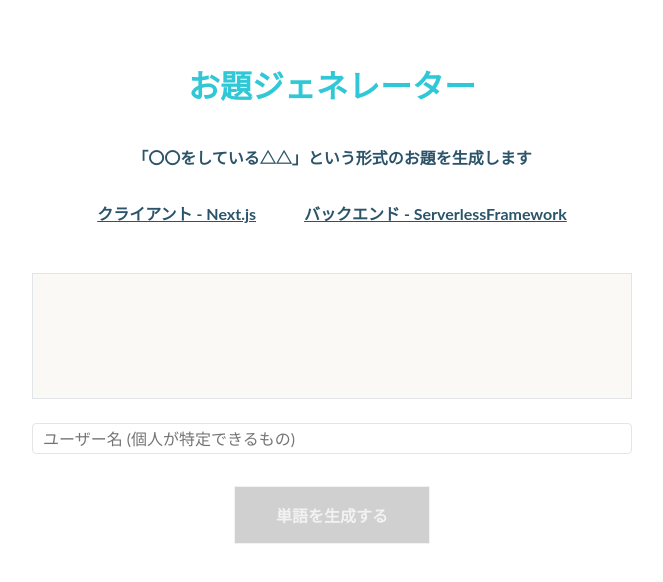
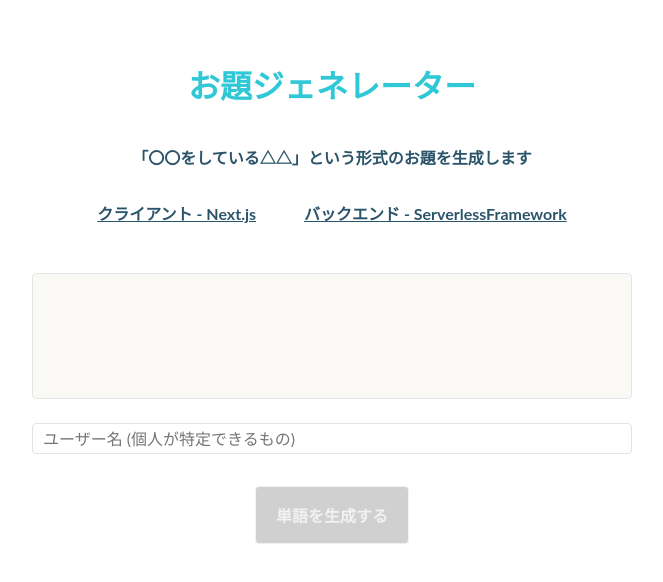
Before and after one commit to kubo-hide-kun/creative-meetup, a Next.js app: page / in a window 1280 px wide. Shown: the top 582 px of the page, without its empty margins (308-971 px from the left). Built offline with nearby package versions, Linux system fonts and the light colour scheme.

Commit message:
feat: input系のhooksの作成

```diff
--- a/components/BasicBtn.tsx
+++ b/components/BasicBtn.tsx
@@ -1,13 +1,33 @@
 import styled from "styled-components";
 
-export const BasicBtn = styled.button<{ disabled: boolean }>`
+export const BasicBtnUI = styled.button<{ disabled: boolean }>`
   padding: 16px 20px;
-  border: 1px solid ${({disabled}) => (!disabled ? "#30c8d6" : "#f2f2f2")};
-  background-color: ${({disabled}) => (!disabled ? "#30c8d6" : "#d0d0d0")};
-  color: ${({disabled}) => (!disabled ? "white" : "#f2f2f2")};
+  border: 1px solid ${({ disabled }) => (!disabled ? "#30c8d6" : "#f2f2f2")};
+  border-radius: 4px;
+  background-color: ${({ disabled }) => (!disabled ? "#30c8d6" : "#d0d0d0")};
+  color: ${({ disabled }) => (!disabled ? "white" : "#f2f2f2")};
   font-weight: bold;
   font-size: 1rem;
   font-family: Lato, "Hiragino Maru Gothic Pro", "Meiryo UI", Meiryo,
     "MS PGothic", sans-serif;
   cursor: pointer;
 `;
+
+type Props = {
+  children?: React.ReactNode;
+  onClick: () => void;
+  disabled: boolean;
+};
+export const BasicBtn: React.VFC<Props> = ({ children, onClick, disabled }) => {
+  const handleClick = () => {
+    if (!disabled) {
+      onClick();
+    }
+  };
+
+  return (
+    <BasicBtnUI onClick={handleClick} disabled={disabled}>
+      {children}
+    </BasicBtnUI>
+  );
+};
--- a/components/BasicInput.tsx
+++ b/components/BasicInput.tsx
@@ -5,10 +5,10 @@ export const BasicInput = styled.input`
   padding: 5px 10px;
   outline: none;
   border: 1px solid #e1e5e7;
+  border-radius: 4px;
   box-sizing: border-box;
   color: #2b546a;
   font-size: 1rem;
   font-family: Lato, "Hiragino Maru Gothic Pro", "Meiryo UI", Meiryo,
     "MS PGothic", sans-serif;
-  border-radius: 4px;
 `;
--- a/hooks/useFetch.tsx
+++ b/hooks/useFetch.tsx
@@ -7,7 +7,6 @@ export const useFetch = (url: string) => {
   const startFetch = (init?: RequestInit) => {
     const f = async () => {
       try {
-        console.log(url, init);
         const response = await fetch(url, init);
         const data = await response.json();
         setResult(data);
--- /dev/null
+++ b/hooks/useInput.tsx
@@ -0,0 +1,15 @@
+import { useState, ChangeEvent } from "react";
+
+export const useInput = (initialValue: string) => {
+  const [value, setValue] = useState(initialValue);
+
+  const handleChange = (event: ChangeEvent<HTMLInputElement>) => {
+    setValue(event.currentTarget.value);
+  };
+
+  return {
+    value,
+    setValue,
+    handleChange,
+  };
+};
--- a/pages/index.tsx
+++ b/pages/index.tsx
@@ -4,6 +4,7 @@ import styled from "styled-components";
 import { BasicBtn } from "components/BasicBtn";
 import { BasicInput } from "components/BasicInput";
 import { useFetch } from "hooks/useFetch";
+import { useInput } from "hooks/useInput";
 
 const Container = styled.div`
   display: flex;
@@ -21,6 +22,7 @@ const GenerateResultDiv = styled.div`
   margin-bottom: 24px;
   padding: 12px;
   border: 1px solid #e1e5e7;
+  border-radius: 4px;
   box-sizing: border-box;
   background: #fbf9f5;
   color: #2b546a;
@@ -41,7 +43,7 @@ const GenerateBtn = styled(BasicBtn)`
 `;
 
 const HOME: React.VFC = () => {
-  const [username, setUserName] = useState("");
+  const { value: username, setValue: setUserName, handleChange } = useInput("");
   const { result, isLoading, startFetch } = useFetch(
     "https://o66nqaepga.execute-api.ap-northeast-1.amazonaws.com/dev/getWord"
   );
@@ -55,14 +57,7 @@ const HOME: React.VFC = () => {
     }
   }, []);
 
-  const handleClickGenerateBtn = (event: ChangeEvent<HTMLInputElement>) => {
-    setUserName(event.currentTarget.value);
-  };
-
   const handleGenerateBtnClick = () => {
-    if (disabled) {
-      return;
-    }
     localStorage.setItem("oekaki-user", username);
     startFetch({
       method: "POST",
@@ -79,7 +74,7 @@ const HOME: React.VFC = () => {
       <NameInput
         value={username}
         placeholder="ユーザー名 (個人が特定できるもの)"
-        onChange={handleClickGenerateBtn}
+        onChange={handleChange}
       />
       <GenerateBtn onClick={handleGenerateBtnClick} disabled={disabled}>
         単語を生成する
```
